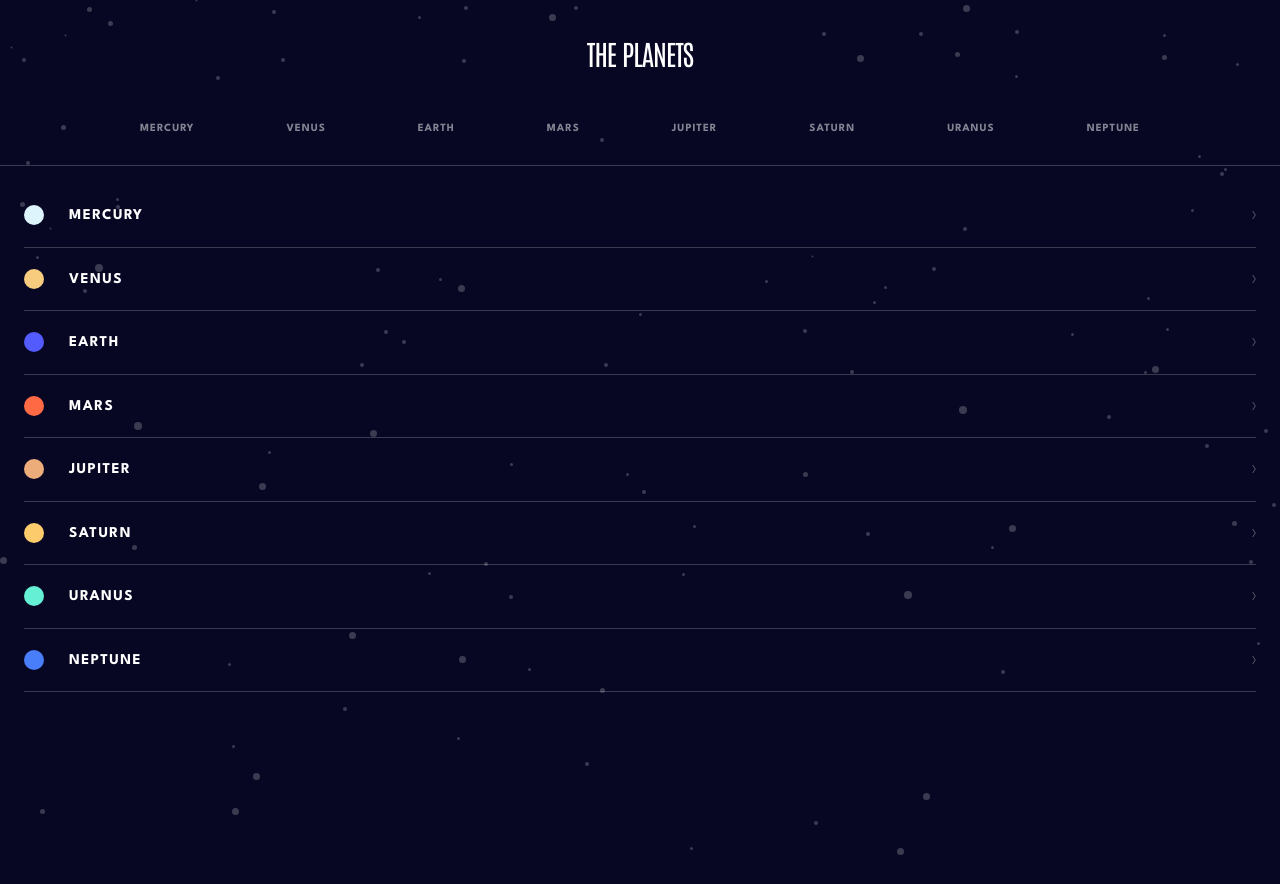
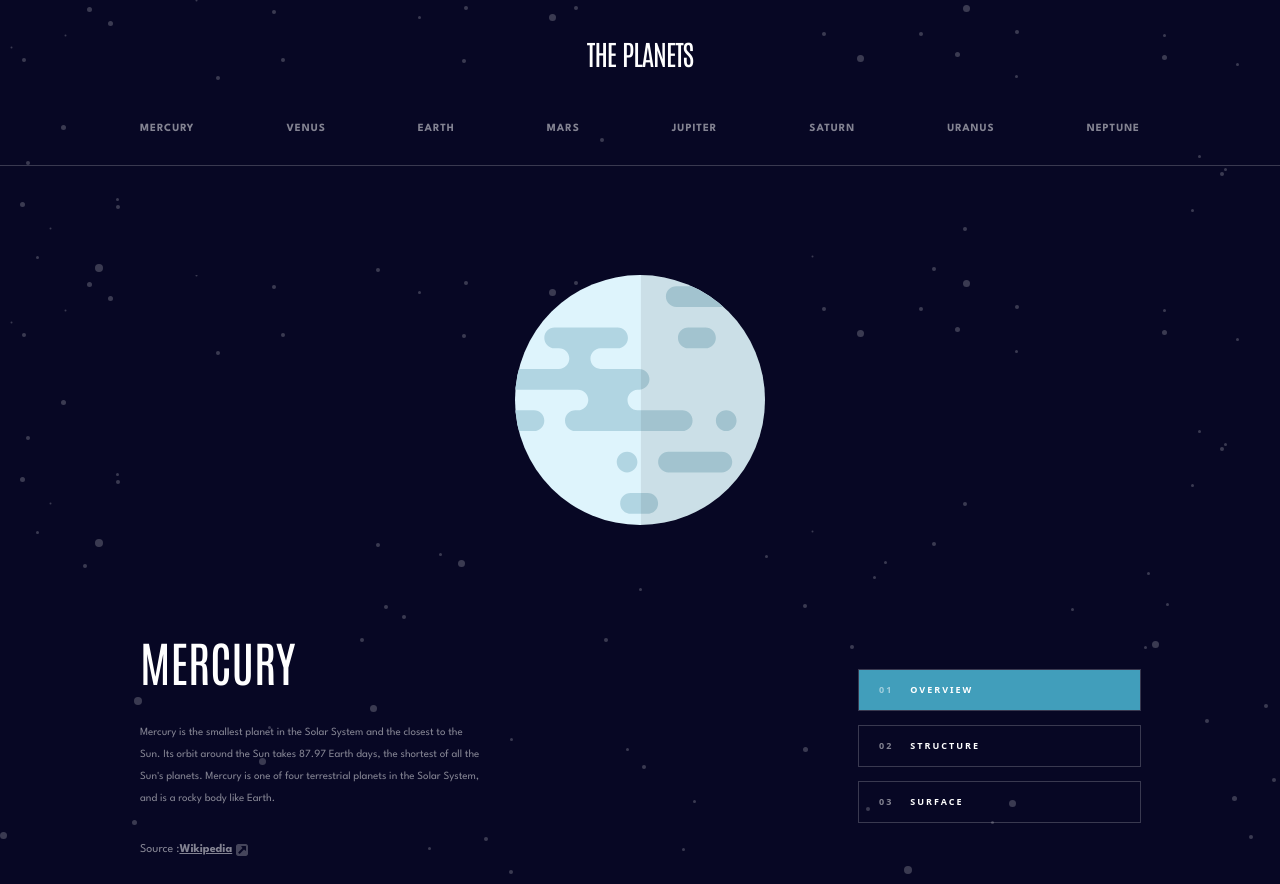
Before and after one commit to HarLey021/Planets-Facts, a React (Vite) app: page / in a window 1280 px wide. Shown: the top 884 px of the page. Built offline with nearby package versions, Linux system fonts and the light colour scheme.

Commit message:
finish desktop design and change toggle menu behaviour

```diff
--- a/src/components/header/Header.tsx
+++ b/src/components/header/Header.tsx
@@ -1,27 +1,70 @@
-import React from "react";
-import { Link } from "react-router-dom";
+import React, { useState } from "react";
+import { Link, useParams } from "react-router-dom";
 import navBarData from "../../data/navBarData.json";
 
-const Header: React.FC = () => {
+const Header: React.FC<ToggleInterface> = ({ showMenu, setShowMenu }) => {
+  const { name } = useParams<{ name: string }>();
+  const [activePlanet, setActivePlanet] = useState<
+    | "mercury"
+    | "venus"
+    | "earth"
+    | "mars"
+    | "jupiter"
+    | "saturn"
+    | "uranus"
+    | "neptune"
+  >("mercury");
+
+  const color: NavBarInterface | undefined = navBarData.find(
+    (planet) => planet.name.toLowerCase() === name?.toLowerCase()
+  );
+
   return (
     <>
-      <div className="w-full h-[75px] md:h-[160px] ">
-        <div className=" flex flex-col px-[24px] py-[16px] md:pt-[32px] md:px-[50px] md:pb-0 md:items-center">
-          <div className="w-full flex items-center  justify-between md:justify-center">
-            <h1 className="text-[28px] text-white font-antonio tracking-[-1px] md:mb-[39px]">
+      <div className="w-full h-[75px] md:h-[160px] md:mb-[115px] lg:h-[85px] lg:mb-[125px] lg:flex-col">
+        <div className=" flex flex-col px-[24px] py-[16px] md:pt-[32px] md:px-[50px] md:pb-0 md:items-center lg:flex-row lg:min-w-[1440px] lg:h-full lg:justify-self-center  lg:justify-between lg:p-0 ">
+          <div className="w-full flex items-center  justify-between md:justify-center md:mb-[39px] lg:w-auto lg:mb-0">
+            <h1 className="text-[28px] text-white font-antonio tracking-[-1px]  ">
               THE PLANETS
             </h1>
-            <Link to={"/"}>
-              <img src="/icon-hamburger.svg" className="md:hidden" />
-            </Link>
+
+            <img
+              onClick={() => {
+                setShowMenu(!showMenu);
+              }}
+              src="/icon-hamburger.svg"
+              className="md:hidden"
+            />
           </div>
-          <div className="w-full max-w-[1000px] h-[25px] mb-[27px] hidden md:flex md:justify-between">
+          <div className="w-full max-w-[1000px] h-[25px] mb-[27px] hidden md:flex md:justify-between lg:m-0 lg:w-auto lg:gap-[33px] lg:h-full ">
             {navBarData.map((planet) => (
-              <Link key={planet.name} to={`/planets/${planet.name}`}>
-                <button className="font-spartan font-bold text-white text-[11px] uppercase tracking-[1px] opacity-50">
-                  {planet.name}
-                </button>
-              </Link>
+              <div
+                key={planet.color}
+                className=" lg:flex lg:flex-col lg:justify-center lg:items-center"
+              >
+                {activePlanet === planet.name.toLowerCase() && (
+                  <div
+                    className="md:hidden lg:block w-[60px] h-[4px] absolute top-0"
+                    style={{ backgroundColor: color?.color }}
+                  ></div>
+                )}
+                <Link key={planet.name} to={`/planets/${planet.name}`}>
+                  <button
+                    onClick={() =>
+                      setActivePlanet(
+                        planet.name.toLowerCase() as typeof activePlanet
+                      )
+                    }
+                    className={`font-spartan font-bold text-white text-[11px] uppercase tracking-[1px] opacity-50 focus:opacity-100 hover:opacity-100 lg:cursor-pointer lg:h-[58px] ${
+                      activePlanet === planet.name
+                        ? "opacity-100"
+                        : "opacity-50"
+                    }`}
+                  >
+                    {planet.name}
+                  </button>
+                </Link>
+              </div>
             ))}
           </div>
         </div>
--- a/src/components/planets/Planets.tsx
+++ b/src/components/planets/Planets.tsx
@@ -1,13 +1,21 @@
 import navBarData from "../../data/navBarData.json";
-import { Link, Outlet } from "react-router-dom";
+import { Link } from "react-router-dom";
 
-const Planets: React.FC = () => {
+const Planets: React.FC<ToggleInterface> = ({ showMenu, setShowMenu }) => {
   return (
-    <div className="w-full min-h-screen p-[24px] mt-[20px]">
+    <div
+      className={`w-full min-h-screen p-[24px] mt-[20px] ${
+        showMenu ? "block" : "hidden"
+      }`}
+    >
       {navBarData.map((planet) => {
         return (
           <Link key={planet.name} to={`/planets/${planet.name}`}>
-            <div key={planet.name} className=" mb-[20px]">
+            <div
+              onClick={() => setShowMenu(false)}
+              key={planet.name}
+              className=" mb-[20px]"
+            >
               <div className="flex items-center mb-[20px]">
                 <div
                   className={`w-[20px] h-[20px] rounded-[20px] mr-[25px]`}
@@ -26,7 +34,6 @@ const Planets: React.FC = () => {
           </Link>
         );
       })}
-      <Outlet />
     </div>
   );
 };
--- a/src/main.tsx
+++ b/src/main.tsx
@@ -3,7 +3,6 @@ import { createBrowserRouter, RouterProvider } from "react-router-dom";
 import "./index.css";
 import Home from "./pages/Home.tsx";
 import Planet from "./pages/Planet.tsx";
-import Planets from "./components/planets/Planets.tsx";
 
 const router = createBrowserRouter([
   {
@@ -11,8 +10,8 @@ const router = createBrowserRouter([
     element: <Home />,
     children: [
       {
-        path: "/",
-        element: <Planets />,
+        path: "",
+        element: <Planet />,
       },
       {
         path: "/planets/:name",
--- a/src/pages/Home.tsx
+++ b/src/pages/Home.tsx
@@ -1,12 +1,16 @@
 import { Outlet } from "react-router-dom";
 import Header from "../components/header/Header";
+import { useState } from "react";
+import Planets from "../components/planets/Planets";
 
 const Home: React.FC = () => {
+  const [showMenu, setShowMenu] = useState<boolean>(false);
   return (
     <>
       <div className="w-full min-h-screen bg-dark bg-[image:var(--bg-stars)]">
-        <Header />
-        <Outlet />
+        <Header showMenu={showMenu} setShowMenu={setShowMenu} />
+        <Planets showMenu={showMenu} setShowMenu={setShowMenu} />
+        {!showMenu && <Outlet />}
       </div>
     </>
   );
--- a/src/pages/Planet.tsx
+++ b/src/pages/Planet.tsx
@@ -8,13 +8,15 @@ const Planet: React.FC = () => {
     "overview" | "structure" | "surface"
   >("overview");
 
-  const { name } = useParams<{ name: string }>();
+  const { name } = useParams<{ name?: string }>();
+  const planetName = name?.toLowerCase() || "mercury";
+
   const planet: PlanetInterface | undefined = data.find(
-    (planet) => planet.name.toLowerCase() === name?.toLowerCase()
+    (planet) => planet.name.toLowerCase() === planetName
   );
 
   const color: NavBarInterface | undefined = navBarData.find(
-    (planet) => planet.name.toLowerCase() === name?.toLowerCase()
+    (planet) => planet.name.toLowerCase() === planetName
   );
 
   return (
@@ -23,8 +25,8 @@ const Planet: React.FC = () => {
         key={planet?.name}
         className="w-full min-h-screen bg-dark bg-[image:var(--bg-stars)] pb-[50px] md:px-[40px] "
       >
-        <div className="md:w-full md:max-w-[1000px] md:justify-self-center">
-          <div className="w-full  text-white text-[9px] font-spartan tracking-[2px] font-bold md:hidden">
+        <div className="md:w-full md:max-w-[1000px] md:justify-self-center lg:max-w-[1110px]">
+          <div className="w-full  text-white text-[9px] font-spartan tracking-[2px] font-bold mb-[100px] md:hidden ">
             <div className="flex justify-between px-[24px] pt-[20px]">
               <div className="h-[30px] flex flex-col">
                 <button
@@ -37,7 +39,7 @@ const Planet: React.FC = () => {
                 </button>
                 {activeTab === "overview" && (
                   <div
-                    className="w-[80px] h-[4px] bg-[#419EBB] mt-auto"
+                    className="w-[80px] h-[4px] mt-auto"
                     style={{ backgroundColor: color?.color }}
                   ></div>
                 )}
@@ -80,18 +82,20 @@ const Planet: React.FC = () => {
             <div className="w-full h-[1px] bg-white opacity-20 "></div>
           </div>
 
-          <div className="w-full px-[24px] md:px-0">
-            <div className="w-full h-[304px] flex items-center justify-center relative md:h-[460px]">
+          <div className="w-full px-[24px] md:px-0 lg:flex-col">
+            <div className="lg:flex lg:justify-between lg:mb-[87px]">
+              <div className=" flex items-center justify-center  mb-[100px] lg:m-0  lg:ml-[90px]">
+                <div className="relative w-[150px] h-[150px] md:w-[250px] md:h-[250px] lg:w-[450px] lg:h-[450px]">
                   {activeTab === "overview" && (
                     <img
-                  className="w-[150px] h-[150px] md:w-[250px] md:h-[250px]"
+                      className="w-full h-full"
                       src={planet?.images.planet}
                       alt="planet"
                     />
                   )}
                   {activeTab === "structure" && (
                     <img
-                  className="w-[150px] h-[150px] md:w-[250px] md:h-[250px]"
+                      className="w-full h-full"
                       src={planet?.images.internal}
                       alt="internal structure"
                     />
@@ -99,30 +103,32 @@ const Planet: React.FC = () => {
                   {activeTab === "surface" && (
                     <>
                       <img
-                    className="w-[150px] h-[150px] md:w-[250px] md:h-[250px]"
+                        className="w-full h-full"
                         src={planet?.images.planet}
                         alt="planet"
                       />
                       <img
-                    className="w-[70px] h-[85px] absolute top-[180px] left-auto md:w-[100px] md:h-[115px] md:top-[290px]"
+                        className="w-[70px] h-[85px] absolute top-[100px] left-[40px] md:w-[100px] md:h-[115px] md:top-[190px] md:left-[75px] lg:w-[170px] lg:h-[200px] lg:top-[310px] lg:left-[140px]"
                         src={planet?.images.geology}
                         alt="geology"
                       />
                     </>
                   )}
                 </div>
-            <div className="md:flex md:items-center md:justify-between  ">
+              </div>
+
+              <div className="md:flex md:items-center md:justify-between lg:flex-col lg:w-[350px] lg:h-[540px]">
                 <div className="md:flex md:flex-col md:w-[340px]">
-                <h1 className="text-[40px] text-white font-antonio font-normal uppercase justify-self-center mb-[16px] md:text-[48px] md:mb-[24px]">
+                  <h1 className="text-[40px] text-white font-antonio font-normal uppercase justify-self-center mb-[16px] md:text-[48px] md:mb-[24px] lg:text-[80px]">
                     {planet?.name}
                   </h1>
-                <p className="max-w-[400px] text-white text-[11px] font-spartan font-normal text-center leading-loose opacity-50 mb-[32px] justify-self-center md:text-left">
+                  <p className="max-w-[400px] text-white text-[11px] font-spartan font-normal text-center leading-loose opacity-50 mb-[32px] justify-self-center md:text-left lg:text-[14px] lg:w-full lg:h-[150px] lg:mb-[24px]">
                     {activeTab === "overview" && planet?.overview.content}
                     {activeTab === "structure" && planet?.structure.content}
                     {activeTab === "surface" && planet?.geology.content}
                   </p>
 
-                <div className="text-white text-[12px] font-spartan font-normal justify-self-center opacity-50 flex items-center mb-[28px]">
+                  <div className="text-white text-[12px] font-spartan font-normal justify-self-center opacity-50 flex items-center mb-[28px] lg:text-[14px] lg:m-0">
                     Source :{" "}
                     <a
                       href={planet?.overview.source}
@@ -133,16 +139,18 @@ const Planet: React.FC = () => {
                     <img src="/icon-source.svg" className="w-[12px] h-[12px]" />
                   </div>
                 </div>
-              {/*                                              */}
-              <div className="hidden text-white text-[9px] tracking-[2px] font-bold w-[281px] h-[172px] md:block ">
+
+                <div className="hidden text-white text-[9px] tracking-[2px] font-bold w-[281px] h-[172px] md:block lg:w-full lg:text-[12px]">
                   <button
                     onClick={() => setActiveTab("overview")}
-                  className={`w-full h-[40px] outline outline-white/20 mb-[16px] px-[20px] py-[7px] flex items-center ${
-                    activeTab === "overview" ? "opacity-100" : "opacity-50"
+                    className={`w-full h-[40px] outline outline-white/20 mb-[16px] px-[20px] py-[7px] flex items-center lg:h-[48px] lg:cursor-pointer lg:hover:bg-[rgba(216,216,216,0.2)] ${
+                      activeTab === "overview"
+                        ? "opacity-100"
+                        : "opacity-50 md:opacity-100"
                     }`}
                     style={{
                       backgroundColor:
-                      activeTab === "overview" ? color?.mdColor : "transparent",
+                        activeTab === "overview" ? color?.mdColor : "",
                     }}
                   >
                     <span className="opacity-50 mr-[17px]">01</span> OVERVIEW
@@ -150,14 +158,14 @@ const Planet: React.FC = () => {
 
                   <button
                     onClick={() => setActiveTab("structure")}
-                  className={`w-full h-[40px] outline outline-white/20 mb-[16px] px-[20px] py-[7px] flex items-center ${
-                    activeTab === "structure" ? "opacity-100" : "opacity-50"
+                    className={`w-full h-[40px] outline outline-white/20 mb-[16px] px-[20px] py-[7px] flex items-center lg:h-[48px] lg:cursor-pointer lg:hover:bg-[rgba(216,216,216,0.2)] ${
+                      activeTab === "structure"
+                        ? "opacity-100"
+                        : "opacity-50 md:opacity-100"
                     }`}
                     style={{
                       backgroundColor:
-                      activeTab === "structure"
-                        ? color?.mdColor
-                        : "transparent",
+                        activeTab === "structure" ? color?.mdColor : "",
                     }}
                   >
                     <span className="opacity-50 mr-[17px]">02</span> STRUCTURE
@@ -165,53 +173,55 @@ const Planet: React.FC = () => {
 
                   <button
                     onClick={() => setActiveTab("surface")}
-                  className={`w-full h-[40px] outline outline-white/20 mb-[16px] px-[20px] py-[7px] flex items-center ${
-                    activeTab === "surface" ? "opacity-100" : "opacity-50"
+                    className={`w-full h-[40px] outline outline-white/20 mb-[16px] px-[20px] py-[7px] flex items-center lg:h-[48px] lg:cursor-pointer lg:hover:bg-[rgba(216,216,216,0.2)] ${
+                      activeTab === "surface"
+                        ? "opacity-100"
+                        : "opacity-50 md:opacity-100"
                     }`}
                     style={{
                       backgroundColor:
-                      activeTab === "surface" ? color?.mdColor : "transparent",
+                        activeTab === "surface" ? color?.mdColor : "",
                     }}
                   >
                     <span className="opacity-50 mr-[17px]">03</span> SURFACE
                   </button>
                 </div>
-              {/*                                              */}
+              </div>
             </div>
 
-            <div className="flex flex-col gap-y-[8px]">
-              <div className="w-full h-[48px] outline outline-white/20 px-[24px] py-[11px] flex justify-between items-center">
-                <h5 className="text-[8px] text-white font-spartan font-bold tracking-[0.7px] opacity-50">
+            <div className="flex flex-col gap-y-[8px] md:flex-row md:gap-[11px] lg:gap-[30px]">
+              <div className="w-full h-[48px] outline outline-white/20 px-[24px] py-[11px] flex justify-between items-center md:w-[164px] md:h-[88px] md:flex-col md:p-[16px] md:items-start md:flex-1 lg:w-[255px] lg:h-[128px] lg:p-[22px]">
+                <h5 className="text-[8px] text-white font-spartan font-bold tracking-[0.7px] opacity-50 lg:text-[11px]">
                   ROTATION TIME
                 </h5>
-                <p className="font-antonio text-white text-[20px] font-normal tracking-[-0.7px] uppercase">
+                <p className="font-antonio text-white text-[20px] font-normal tracking-[-0.7px] uppercase md:text-[24px] lg:text-[40px]">
                   {planet?.rotation}
                 </p>
               </div>
 
-              <div className="w-full h-[48px] outline outline-white/20 px-[24px] py-[11px] flex justify-between items-center">
-                <h5 className="text-[8px] text-white font-spartan font-bold tracking-[0.7px] opacity-50">
+              <div className="w-full h-[48px] outline outline-white/20 px-[24px] py-[11px] flex justify-between items-center md:w-[164px] md:h-[88px] md:flex-col md:p-[16px] md:items-start md:flex-1 lg:w-[255px] lg:h-[128px] lg:p-[22px]">
+                <h5 className="text-[8px] text-white font-spartan font-bold tracking-[0.7px] opacity-50 lg:text-[11px]">
                   REVOLUTION TIME
                 </h5>
-                <p className="font-antonio text-white text-[20px] font-normal tracking-[-0.7px] uppercase">
+                <p className="font-antonio text-white text-[20px] font-normal tracking-[-0.7px] uppercase md:text-[24px] lg:text-[40px]">
                   {planet?.revolution}
                 </p>
               </div>
 
-              <div className="w-full h-[48px] outline outline-white/20 px-[24px] py-[11px] flex justify-between items-center">
-                <h5 className="text-[8px] text-white font-spartan font-bold tracking-[0.7px] opacity-50">
+              <div className="w-full h-[48px] outline outline-white/20 px-[24px] py-[11px] flex justify-between items-center md:w-[164px] md:h-[88px] md:flex-col md:p-[16px] md:items-start md:flex-1 lg:w-[255px] lg:h-[128px] lg:p-[22px]">
+                <h5 className="text-[8px] text-white font-spartan font-bold tracking-[0.7px] opacity-50 lg:text-[11px]">
                   RADIUS
                 </h5>
-                <p className="font-antonio text-white text-[20px] font-normal tracking-[-0.7px] uppercase">
+                <p className="font-antonio text-white text-[20px] font-normal tracking-[-0.7px] uppercase md:text-[24px] lg:text-[40px]">
                   {planet?.radius}
                 </p>
               </div>
 
-              <div className="w-full h-[48px] outline outline-white/20 px-[24px] py-[11px] flex justify-between items-center">
-                <h5 className="text-[8px] text-white font-spartan font-bold tracking-[0.7px] opacity-50">
+              <div className="w-full h-[48px] outline outline-white/20 px-[24px] py-[11px] flex justify-between items-center md:w-[164px] md:h-[88px] md:flex-col md:p-[16px] md:items-start md:flex-1 lg:w-[255px] lg:h-[128px] lg:p-[22px]">
+                <h5 className="text-[8px] text-white font-spartan font-bold tracking-[0.7px] opacity-50 lg:text-[11px]">
                   AVERAGE TEMP.
                 </h5>
-                <p className="font-antonio text-white text-[20px] font-normal tracking-[-0.7px] uppercase">
+                <p className="font-antonio text-white text-[20px] font-normal tracking-[-0.7px] uppercase md:text-[24px] lg:text-[40px]">
                   {planet?.temperature}
                 </p>
               </div>
--- a/src/types.d.ts
+++ b/src/types.d.ts
@@ -28,3 +28,8 @@ interface NavBarInterface {
   color: string;
   mdColor: string;
 }
+
+type ToggleInterface = {
+  showMenu: boolean;
+  setShowMenu: React.Dispatch<React.SetStateAction<boolean>>;
+};
```
Lines whose indentation alone changed are shown as unchanged.
